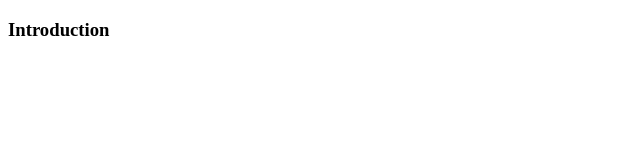
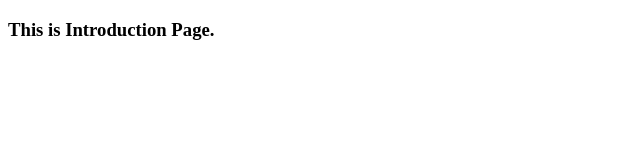
Before and after one commit to suraj-more09/Demo, a plain HTML site: page index.html in a window 1280 px wide. Shown: the whole page, without its empty margins (0-640 px from the left). Drawn offline with Linux system fonts and the light colour scheme.

Commit message:
some change

```diff
--- a/index.html
+++ b/index.html
@@ -3,9 +3,9 @@
 <head>
     <meta charset="UTF-8">
     <meta name="viewport" content="width=device-width, initial-scale=1.0">
-    <title>Intro</title>
+    <title>Introduction</title>
 </head>
 <body>
-    <h3>Introduction</h3>
+    <h3>This is Introduction Page.</h3>
 </body>
 </html>
```
